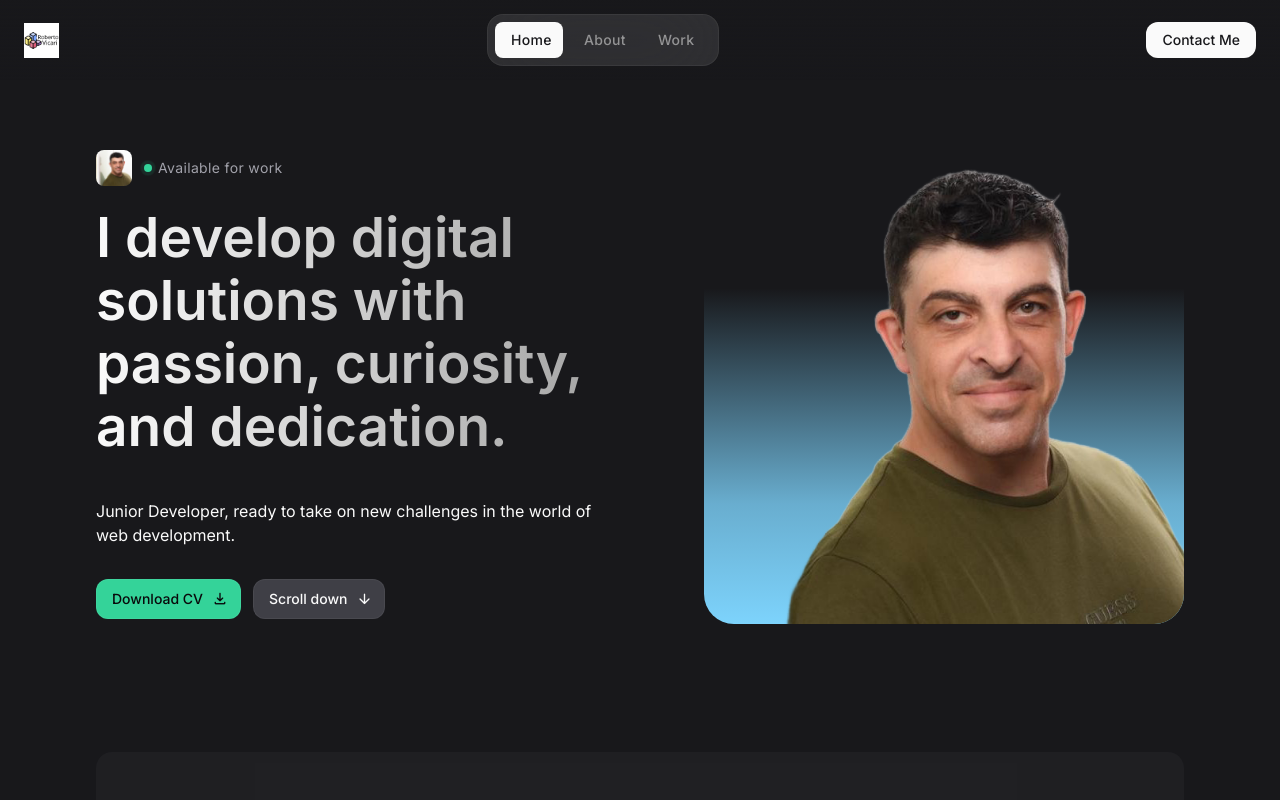
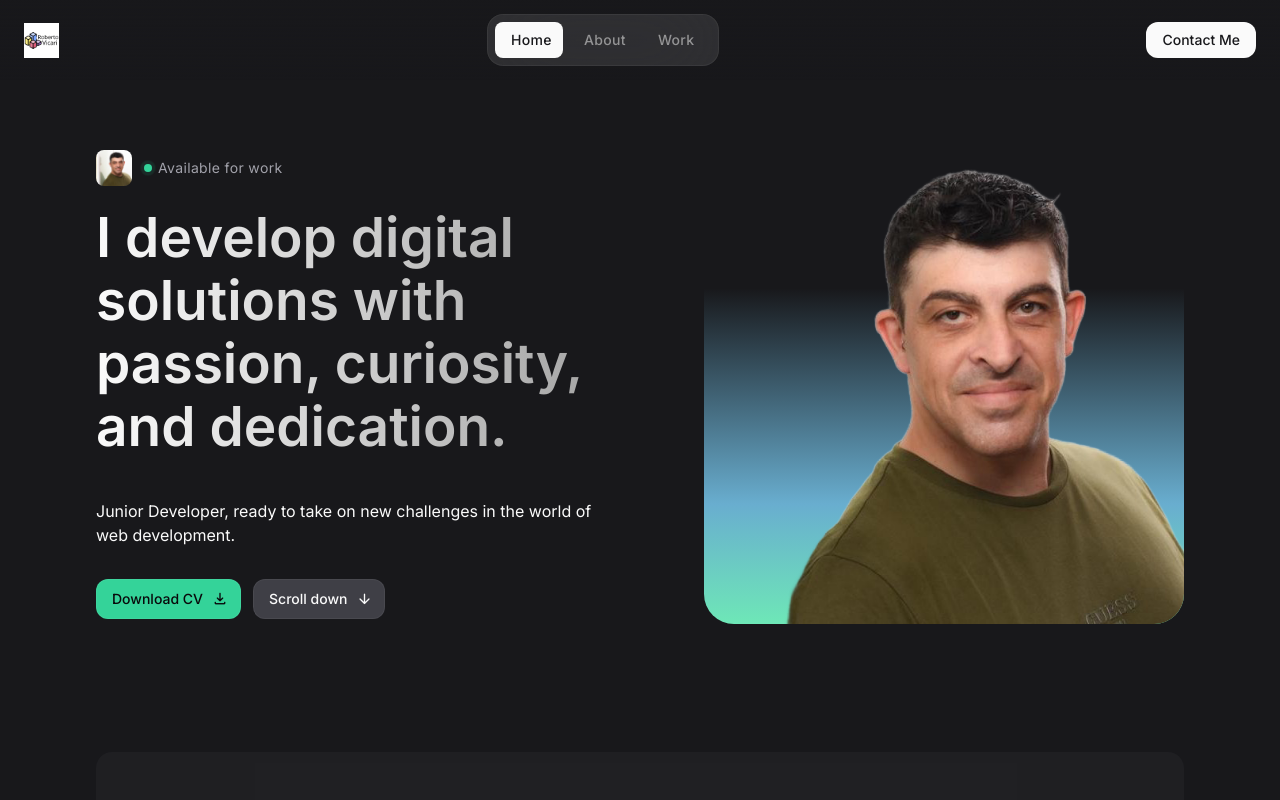
Before and after one commit to Roberto-vic/portfolio, a React (Vite) app: page / in a window 1280 px wide. Shown: the top 800 px of the page. Built offline with nearby package versions, Linux system fonts and the light colour scheme.

Commit message:
Update Hero.jsx

```diff
--- a/src/components/Hero.jsx
+++ b/src/components/Hero.jsx
@@ -62,7 +62,7 @@ const Hero = () => {
         </div>
 
         <div className="hidden lg:block">
-          <figure className="w-full max-w-[480px] ml-auto bg-gradient-to-t from-sky-300 via-25%
+          <figure className="w-full max-w-[480px] ml-auto bg-gradient-to-t from-emerald-300 via-25%
                                     via-sky-300/80 to-70% rounded-[30px] overflow-hidden">
             <img
               src="./images/Hero.png"
```
